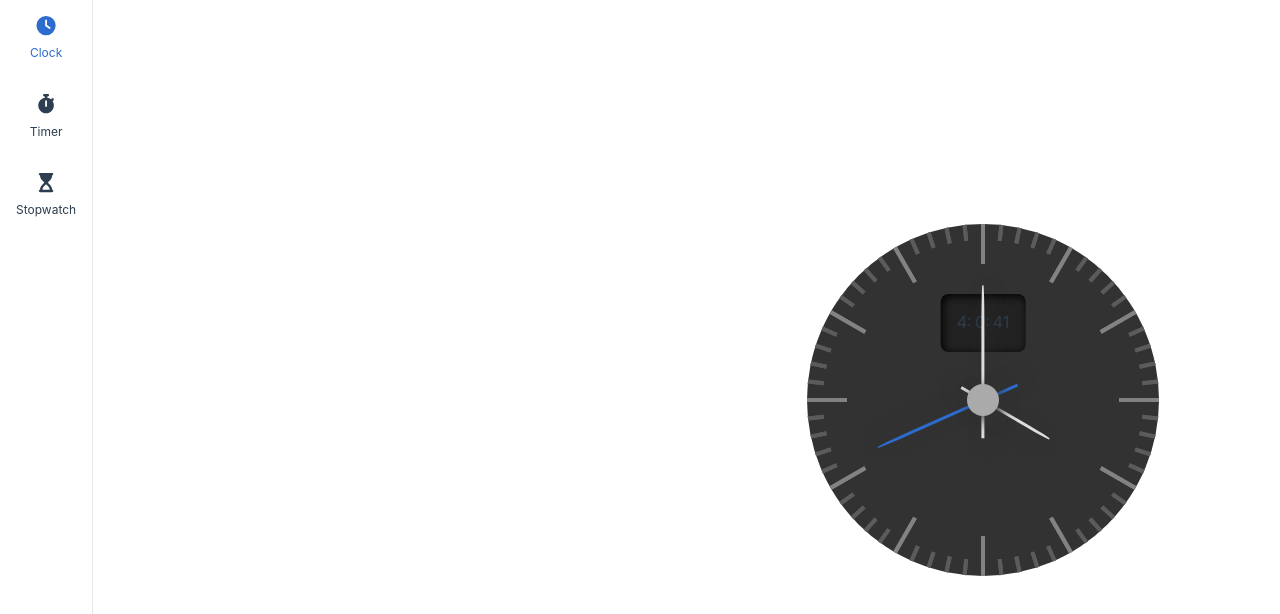
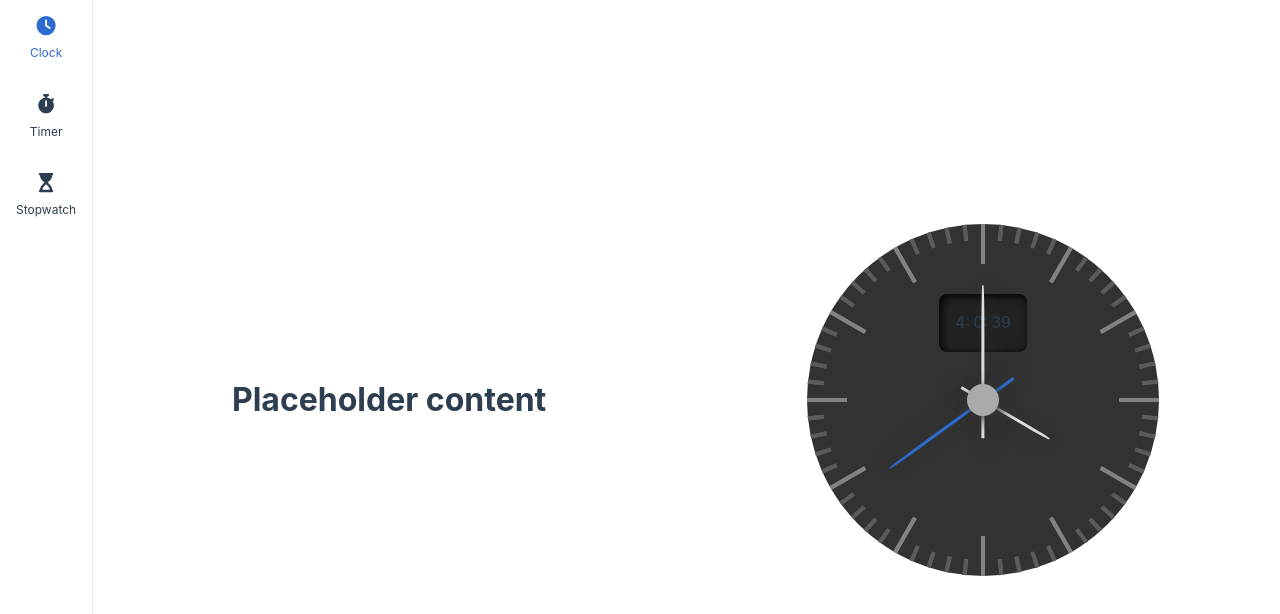
Before and after one commit to Klrfl/TellTime, a Vue app: page / in a window 1280 px wide. Shown: the top 614 px of the page. Built offline with nearby package versions, Linux system fonts and the light colour scheme.

Commit message:
minor refactor

```diff
--- a/src/views/ClockView.vue
+++ b/src/views/ClockView.vue
@@ -1,5 +1,6 @@
 <template>
   <MainLayout>
+    <h1>Placeholder content</h1>
     <template #main-content>
       <WorldClock />
     </template>
--- a/src/views/StopwatchView.vue
+++ b/src/views/StopwatchView.vue
@@ -44,7 +44,7 @@ function startWatch(isStopped) {
   // if timer was started after it stopped
   if (isStopped == true) {
     // bump up start time
-    startTime.value = startTime.value + (getCurrentTime() - stopTime.value);
+    startTime.value += getCurrentTime() - stopTime.value;
   }
 
   if (startTime.value === 0) startTime.value = getCurrentTime();
```
